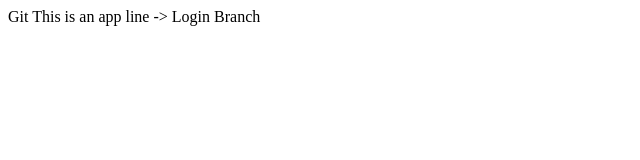
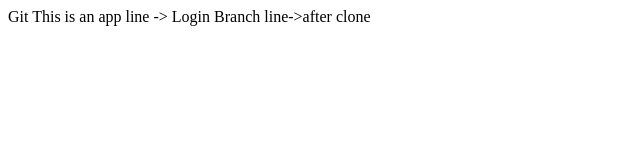
Before and after one commit to Chakradhar-Chinni/myappbash, a plain HTML site: page index.html in a window 1280 px wide. Shown: the whole page, without its empty margins (0-640 px from the left). Drawn offline with Linux system fonts and the light colour scheme.

Commit message:
cloned commit

```diff
--- a/index.html
+++ b/index.html
@@ -6,5 +6,6 @@
  <body>
     This is an app
     line -> Login Branch
+    line->after clone
  </body>
 </html>
```
